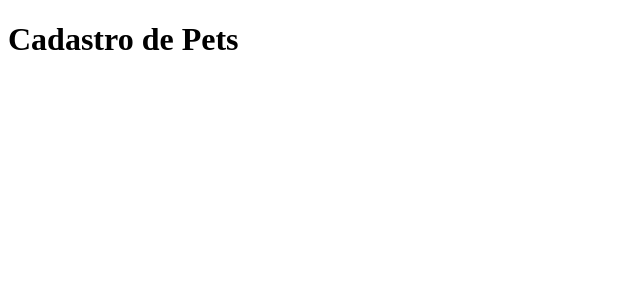
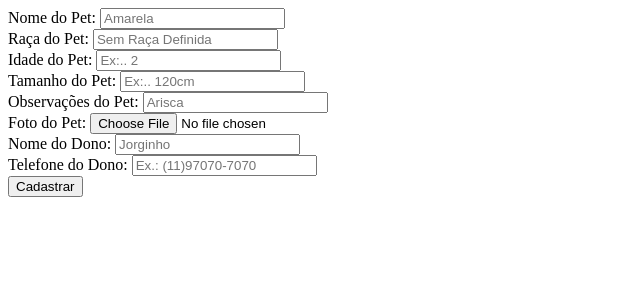
Before and after one commit to rm93586/cp2-2sem-web, a React (Create React App) app in the folder react-app-pet/pet-cadastro/: page / in a window 1280 px wide. Shown: the top 300 px of the page, without its empty margins (0-640 px from the left). Built offline with nearby package versions, Linux system fonts and the light colour scheme.

Commit message:
Criando Formulario

```diff
--- a/react-app-pet/pet-cadastro/src/App.jsx
+++ b/react-app-pet/pet-cadastro/src/App.jsx
@@ -1,9 +1,10 @@
 import React from 'react'
+import PetCadastro from './components/petCadastro/PetCadastro'
 
 export default function App(){
     return (
         <>
-            <h1>Cadastro de Pets</h1>
+            <PetCadastro />
         </>
     )
 }
--- a/react-app-pet/pet-cadastro/src/components/petCadastro/PetCadastro.jsx
+++ b/react-app-pet/pet-cadastro/src/components/petCadastro/PetCadastro.jsx
@@ -3,8 +3,50 @@ import React from 'react'
 export default function PetCadastro() {
 
   return (
-    <div>
-        Cadastro de Pets
-    </div>
+    <>
+      <form className='cadastroPET' id='cadastroPET'>
+        <div id="ErroCadastro"></div>
+        <div className='div_nome_pet'>
+        <label for='nome_pet'>Nome do Pet: </label>
+        <input type='text' id='nome_pet' name='nome_pet' placeholder='Amarela'/>
+        </div>
+
+        <div className='div_raca_pet'>
+        <label for='raca_pet'>Raça do Pet: </label>
+        <input type='text' id='raca_pet' name='raca_pet' placeholder='Sem Raça Definida'/>
+        </div>
+
+        <div className='div_idade_pet'>
+        <label for='idade_pet'>Idade do Pet: </label>
+        <input type='text' id='idade_pet' name='idade_pet' placeholder='Ex:.. 2' maxlength="2"/>
+        </div>
+
+        <div className='div_tamanho_pet'>
+        <label for='tamanho_pet'>Tamanho do Pet: </label>
+        <input type='text' id='tamanho_pet' name='tamanho_pet' placeholder='Ex:.. 120cm'/>
+        </div>
+
+        <div className='div_observacoes_pet'>
+        <label for='observacoes_pet'>Observações do Pet: </label>
+        <input type='text' id='observacoes_pet' name='observacoes_pet' placeholder='Arisca'/>
+        </div>
+
+        <div className='div_foto_pet'>
+        <label for='foto_pet'>Foto do Pet: </label>
+        <input type='file' id='foto_pet' name='foto_pet' accept='image/png, image/gif, image/jpeg' placeholder='Foto do Pet'/>
+        </div>
+
+        <div className='div_nome_dono'>
+        <label for='nome_dono'>Nome do Dono: </label>
+        <input type='text' id='nome_dono' name='nome_dono' placeholder='Jorginho'/>
+        </div>
+
+        <div className='div_telefone_dono'>
+        <label for='telefone_dono'>Telefone do Dono: </label>
+        <input type='text' id='telefone_dono' name='telefone_dono' placeholder='Ex.: (11)97070-7070' maxlength="13"/>
+        </div>
+      </form>
+      <button>Cadastrar</button>
+    </>
   )
 }
```
